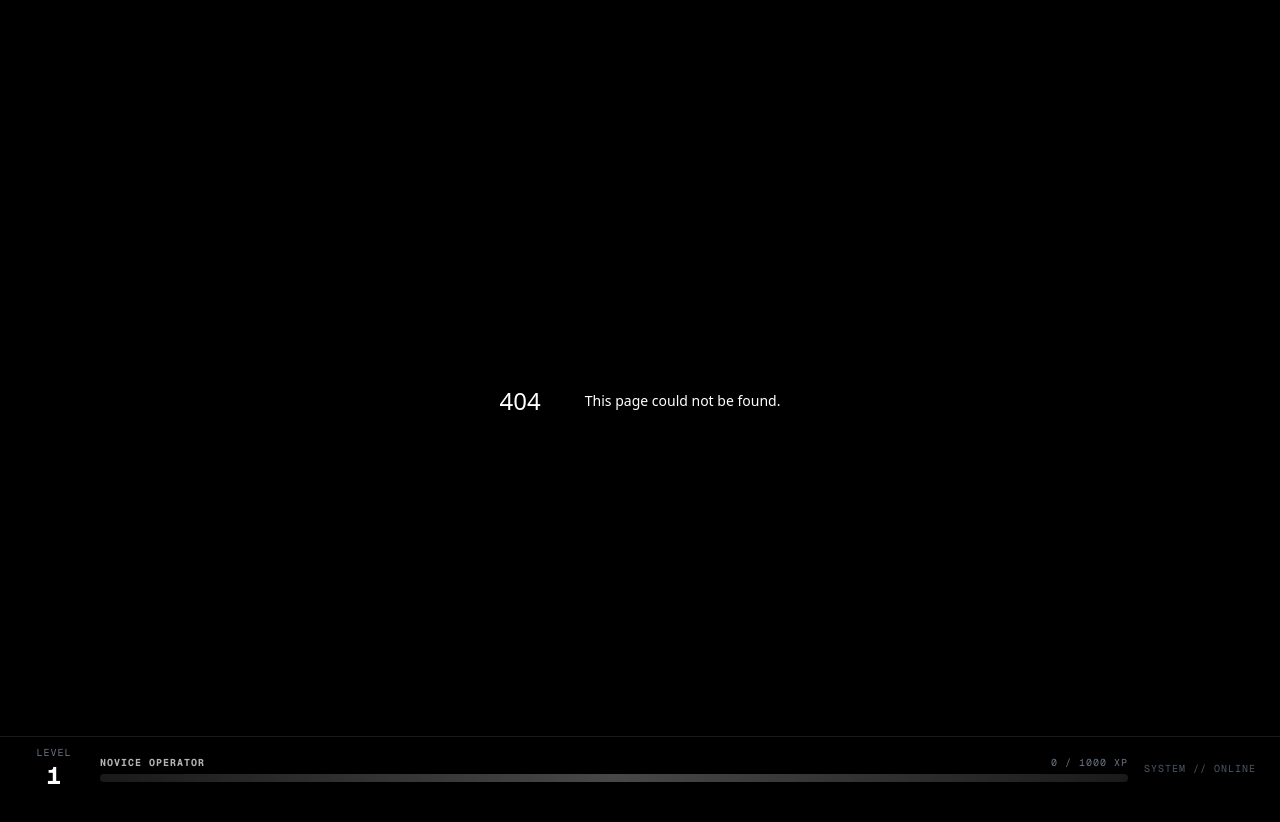
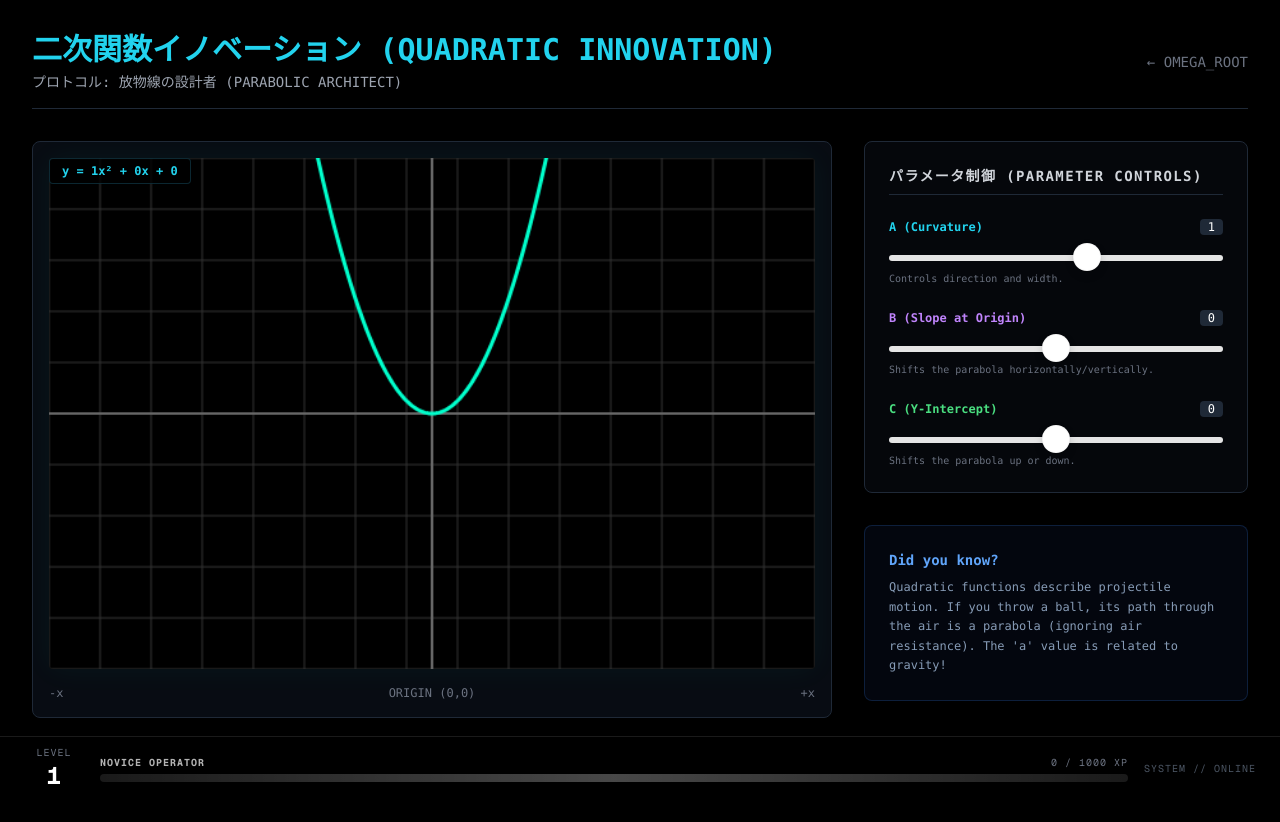
Before and after one commit to hiroshi-tsutsui/ghost-root-terminal, a Next.js app in the folder project_omega/: page /math/quadratic in a window 1280 px wide. Before the commit this address had no page. Shown: the top 822 px of the page. Built offline with nearby package versions, Linux system fonts and the light colour scheme.

Commit message:
fix(locales): revert title to EN and add missing module keys

```diff
--- /dev/null
+++ b/project_omega/app/math/quadratic/page.tsx
@@ -0,0 +1,178 @@
+"use client";
+
+import { useState, useEffect, useRef } from 'react';
+import Link from 'next/link';
+import { useLanguage } from '../../contexts/LanguageContext';
+
+export default function QuadraticPage() {
+  const { t } = useLanguage();
+  const [a, setA] = useState(1);
+  const [b, setB] = useState(0);
+  const [c, setC] = useState(0);
+  const canvasRef = useRef<HTMLCanvasElement>(null);
+
+  // Constants for the graph view
+  const width = 600;
+  const height = 400;
+  const scale = 40; // pixels per unit
+  const originX = width / 2;
+  const originY = height / 2;
+
+  useEffect(() => {
+    const newPoints = [];
+    // Calculate points for the curve
+    for (let pixelX = 0; pixelX <= width; pixelX++) {
+      const x = (pixelX - originX) / scale;
+      const y = a * x * x + b * x + c;
+      const pixelY = originY - y * scale;
+      newPoints.push({ x: pixelX, y: pixelY });
+    }
+
+    // Draw to canvas
+    const canvas = canvasRef.current;
+    if (canvas) {
+      const ctx = canvas.getContext('2d');
+      if (ctx) {
+        ctx.clearRect(0, 0, width, height);
+
+        // Draw grid
+        ctx.strokeStyle = '#333';
+        ctx.lineWidth = 1;
+
+        // Vertical grid lines
+        for (let x = 0; x <= width; x += scale) {
+          ctx.beginPath();
+          ctx.moveTo(x, 0);
+          ctx.lineTo(x, height);
+          ctx.stroke();
+        }
+
+        // Horizontal grid lines
+        for (let y = 0; y <= height; y += scale) {
+          ctx.beginPath();
+          ctx.moveTo(0, y);
+          ctx.lineTo(width, y);
+          ctx.stroke();
+        }
+
+        // Axes
+        ctx.strokeStyle = '#666';
+        ctx.lineWidth = 2;
+        ctx.beginPath();
+        ctx.moveTo(0, originY);
+        ctx.lineTo(width, originY);
+        ctx.stroke(); // X axis
+
+        ctx.beginPath();
+        ctx.moveTo(originX, 0);
+        ctx.lineTo(originX, height);
+        ctx.stroke(); // Y axis
+
+        // Plot function
+        ctx.strokeStyle = '#00ffcc';
+        ctx.lineWidth = 3;
+        ctx.beginPath();
+        if (newPoints.length > 0) {
+            ctx.moveTo(newPoints[0].x, newPoints[0].y);
+            for (let i = 1; i < newPoints.length; i++) {
+                ctx.lineTo(newPoints[i].x, newPoints[i].y);
+            }
+        }
+        ctx.stroke();
+      }
+    }
+  }, [a, b, c]);
+
+  return (
+    <div className="min-h-screen bg-black text-white p-8 font-mono">
+      <header className="mb-8 flex justify-between items-center border-b border-gray-800 pb-4">
+        <div>
+          <h1 className="text-3xl font-bold text-cyan-400 mb-1">{t('modules.math_quadratic.title') || "QUADRATIC INNOVATION"}</h1>
+          <p className="text-gray-400 text-sm">{t('modules.math_quadratic.subtitle') || "PROTOCOL: PARABOLIC ARCHITECT"}</p>
+        </div>
+        <Link href="/" className="text-sm text-gray-500 hover:text-white transition-colors">
+            {t('common.back_root') || "← RETURN_ROOT"}
+        </Link>
+      </header>
+
+      <div className="grid grid-cols-1 lg:grid-cols-3 gap-8">
+
+        {/* Visualization Panel */}
+        <div className="lg:col-span-2 bg-gray-900/50 rounded-lg border border-gray-800 p-4 relative overflow-hidden">
+            <div className="absolute top-4 left-4 bg-black/80 px-3 py-1 rounded text-cyan-400 text-xs font-bold border border-cyan-900/50">
+                y = {a}x² + {b}x + {c}
+            </div>
+            <canvas
+                ref={canvasRef}
+                width={width}
+                height={height}
+                className="w-full h-auto bg-black rounded shadow-[0_0_30px_rgba(0,255,204,0.05)]"
+            />
+            <div className="mt-4 flex justify-between text-xs text-gray-500">
+                <span>-x</span>
+                <span>ORIGIN (0,0)</span>
+                <span>+x</span>
+            </div>
+        </div>
+
+        {/* Control Panel */}
+        <div className="space-y-8">
+            <div className="bg-gray-900/30 p-6 rounded-lg border border-gray-800">
+                <h2 className="text-sm font-bold text-gray-300 mb-6 uppercase tracking-widest border-b border-gray-800 pb-2">
+                    {t('modules.math_quadratic.controls') || "PARAMETER CONTROLS"}
+                </h2>
+
+                <div className="space-y-6">
+                    <div>
+                        <div className="flex justify-between mb-2">
+                            <label className="text-xs text-cyan-400 font-bold">A (Curvature)</label>
+                            <span className="text-xs text-white bg-gray-800 px-2 rounded">{a}</span>
+                        </div>
+                        <input
+                            type="range" min="-5" max="5" step="0.1" value={a}
+                            onChange={(e) => setA(parseFloat(e.target.value))}
+                            className="w-full h-1 bg-gray-700 rounded-lg appearance-none cursor-pointer accent-cyan-500"
+                        />
+                        <p className="text-[10px] text-gray-500 mt-1">Controls direction and width.</p>
+                    </div>
+
+                    <div>
+                        <div className="flex justify-between mb-2">
+                            <label className="text-xs text-purple-400 font-bold">B (Slope at Origin)</label>
+                            <span className="text-xs text-white bg-gray-800 px-2 rounded">{b}</span>
+                        </div>
+                        <input
+                            type="range" min="-10" max="10" step="0.5" value={b}
+                            onChange={(e) => setB(parseFloat(e.target.value))}
+                            className="w-full h-1 bg-gray-700 rounded-lg appearance-none cursor-pointer accent-purple-500"
+                        />
+                        <p className="text-[10px] text-gray-500 mt-1">Shifts the parabola horizontally/vertically.</p>
+                    </div>
+
+                    <div>
+                        <div className="flex justify-between mb-2">
+                            <label className="text-xs text-green-400 font-bold">C (Y-Intercept)</label>
+                            <span className="text-xs text-white bg-gray-800 px-2 rounded">{c}</span>
+                        </div>
+                        <input
+                            type="range" min="-10" max="10" step="0.5" value={c}
+                            onChange={(e) => setC(parseFloat(e.target.value))}
+                            className="w-full h-1 bg-gray-700 rounded-lg appearance-none cursor-pointer accent-green-500"
+                        />
+                         <p className="text-[10px] text-gray-500 mt-1">Shifts the parabola up or down.</p>
+                    </div>
+                </div>
+            </div>
+
+            <div className="bg-blue-900/10 p-6 rounded-lg border border-blue-500/20">
+                <h3 className="text-blue-400 font-bold text-sm mb-2">Did you know?</h3>
+                <p className="text-xs text-blue-200/70 leading-relaxed">
+                    Quadratic functions describe projectile motion. If you throw a ball, its path through the air is a parabola (ignoring air resistance). The 'a' value is related to gravity!
+                </p>
+            </div>
+        </div>
+
+      </div>
+    </div>
+  );
+}
--- a/project_omega/app/page.tsx
+++ b/project_omega/app/page.tsx
@@ -11,6 +11,16 @@ export default function Home() {
   const { t } = useLanguage();
 
   const modules = [
+    {
+      id: 'math/quadratic',
+      title: t('modules.math_quadratic.title') || 'QUADRATIC INNOVATION',
+      subtitle: 'Protocol: Architect',
+      desc: 'Design the curve. Innovate with parameters.',
+      status: 'NEW',
+      color: 'text-cyan-500',
+      border: 'border-cyan-500/30',
+      bg: 'bg-cyan-900/10'
+    },
     {
       id: 'quadratics',
       title: t('modules.quadratics.title') || 'GRAVITY WELL',
@@ -147,7 +157,7 @@ export default function Home() {
     {
       name: "TIER 2: THE MOTION",
       desc: "Master the flow of reality.",
-      ids: ['sequences', 'calculus', 'quadratics', 'logs']
+      ids: ['math/quadratic', 'sequences', 'calculus', 'quadratics', 'logs']
     },
     {
       name: "TIER 3: THE VOID",
--- a/project_omega/locales/en.json
+++ b/project_omega/locales/en.json
@@ -15,6 +15,11 @@
     "op": "OP"
   },
   "modules": {
+    "math_quadratic": {
+      "title": "QUADRATIC INNOVATION",
+      "subtitle": "PROTOCOL: PARABOLIC ARCHITECT",
+      "controls": "PARAMETER CONTROLS"
+    },
     "data": {
       "title": "DATA_ARCHIVE (Data Analysis)",
       "levels": {
--- a/project_omega/locales/ja.json
+++ b/project_omega/locales/ja.json
@@ -1,7 +1,7 @@
 {
   "common": {
-    "app_title": "プロジェクト・オメガ",
-    "app_subtitle": "シミュレーション",
+    "app_title": "Project Omega",
+    "app_subtitle": "Simulation",
     "back_root": "← OMEGA_ROOT",
     "protocol": "PROTOCOL",
     "level": "LEVEL",
@@ -15,6 +15,26 @@
     "op": "OP"
   },
   "modules": {
+    "math_quadratic": {
+      "title": "二次関数イノベーション (QUADRATIC INNOVATION)",
+      "subtitle": "プロトコル: 放物線の設計者 (PARABOLIC ARCHITECT)",
+      "controls": "パラメータ制御 (PARAMETER CONTROLS)"
+    },
+    "quadratics": {
+      "title": "GRAVITY WELL (重力井戸)"
+    },
+    "probability": {
+      "title": "ENTROPY WEAVER (確率)"
+    },
+    "complex": {
+      "title": "PHASE ANALYZER (複素数)"
+    },
+    "logs": {
+      "title": "LOG SCALE (対数)"
+    },
+    "matrices": {
+      "title": "MATRIX GRID (行列)"
+    },
     "data": {
       "title": "DATA_ARCHIVE (データ解析)",
       "levels": {
```
Also changed, not shown: 1 other file (tests, documents, lock files or other folders).
